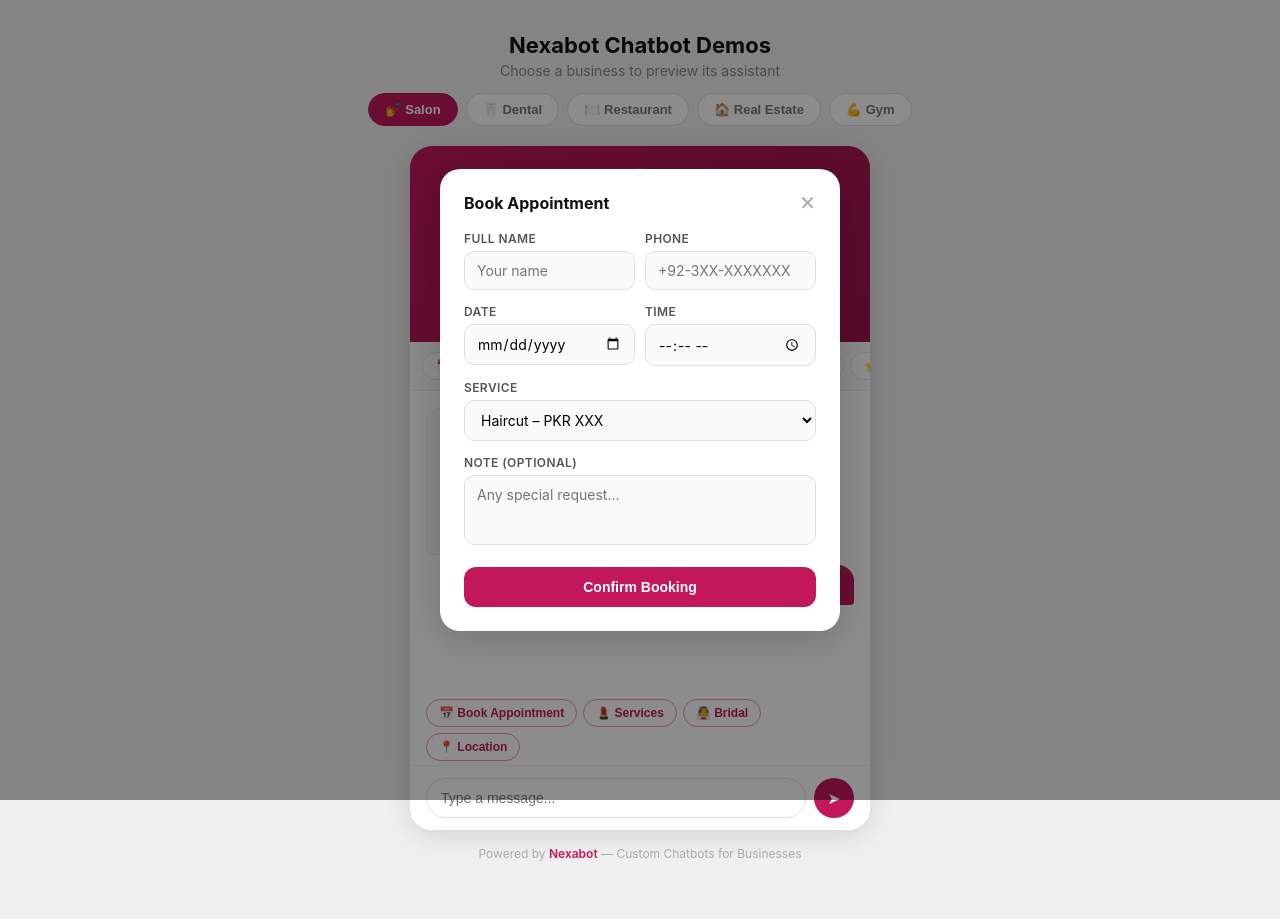
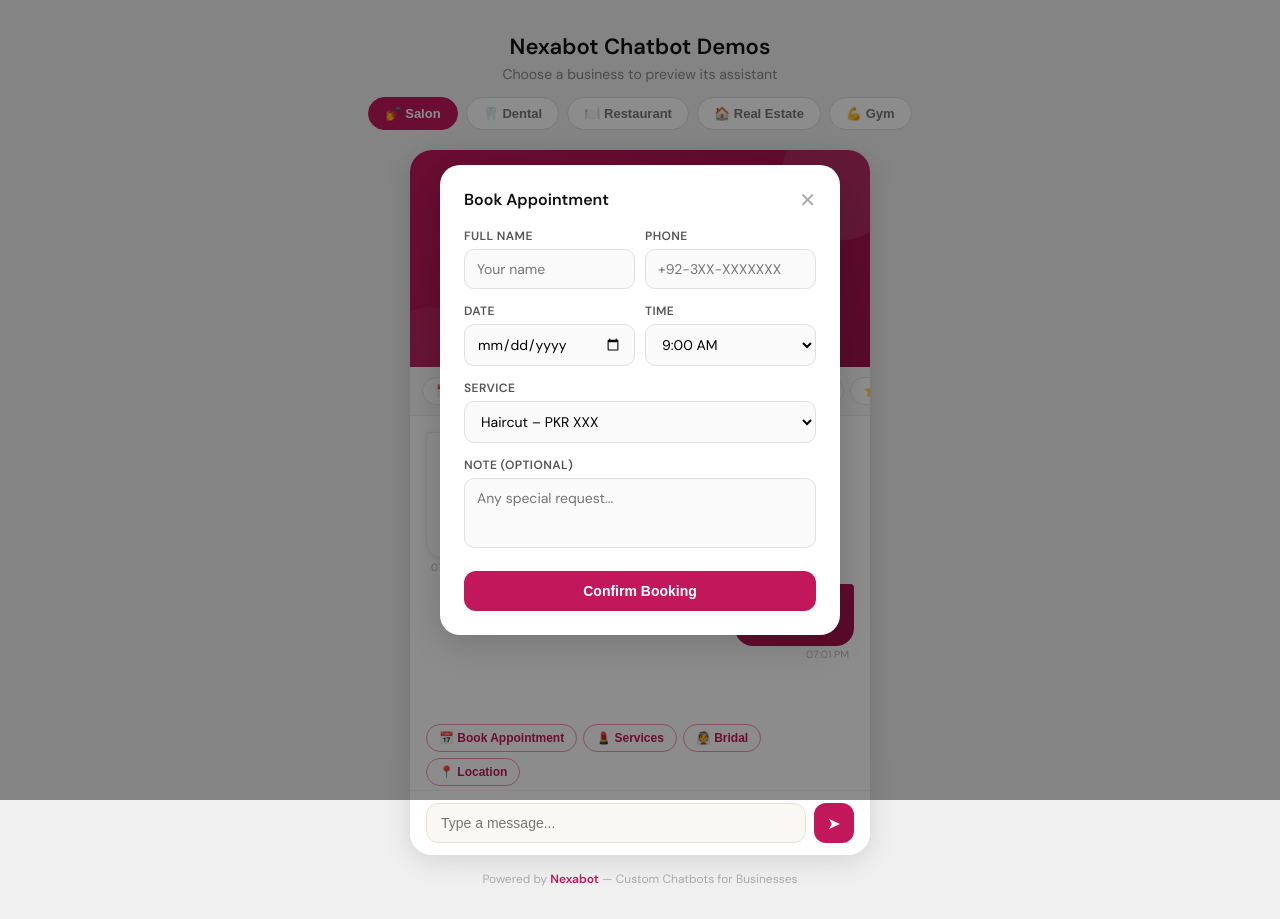
Before and after one commit to nexabot16/demo, a plain HTML site: page index.html in a window 1280 px wide. Both pictures are taken after a click on the button "📅 Book Appointment". Before the commit the page ends 893 px from the top, so only its background shows below. Drawn offline with nearby package versions, Linux system fonts and the light colour scheme.

Commit message:
Refactor index.html for styling and booking updates
Updated various styles and elements in the HTML file, including font changes, layout adjustments, and new features for booking confirmation.

```diff
--- a/index.html
+++ b/index.html
@@ -4,10 +4,12 @@
 <meta charset="UTF-8" />
 <meta name="viewport" content="width=device-width, initial-scale=1.0" />
 <title>Nexabot — Chatbot Demos</title>
+<link href="https://fonts.googleapis.com/css2?family=Cormorant+Garamond:wght@400;500;600;700&family=DM+Sans:wght@300;400;500;600&display=swap" rel="stylesheet" />
+<link href="https://fonts.googleapis.com/css2?family=Cormorant+Garamond:wght@400;500;600;700&family=DM+Sans:wght@300;400;500;600&display=swap" rel="stylesheet">
 <style>
   * { box-sizing: border-box; margin: 0; padding: 0; }
   body {
-    font-family: -apple-system, BlinkMacSystemFont, 'Segoe UI', sans-serif;
+    font-family: 'DM Sans', sans-serif;
     background: #f0f0f0;
     min-height: 100vh;
     display: flex;
@@ -40,15 +42,37 @@
     color: white;
     text-align: center;
     position: relative;
+    overflow: hidden;
   }
+  .profile::before {
+    content: '';
+    position: absolute; top: -30px; right: -30px;
+    width: 120px; height: 120px;
+    background: rgba(255,255,255,0.1);
+    border-radius: 50%;
+  }
+  .profile::after {
+    content: '';
+    position: absolute; bottom: -20px; left: -20px;
+    width: 80px; height: 80px;
+    background: rgba(255,255,255,0.06);
+    border-radius: 50%;
+  }
+  .profile > * { position: relative; z-index: 1; }
   .profile-icon {
-    width: 60px; height: 60px; border-radius: 50%;
+    width: 56px; height: 56px; border-radius: 16px;
     background: rgba(255,255,255,0.22);
     display: flex; align-items: center; justify-content: center;
-    font-size: 28px; margin: 0 auto 10px;
+    font-size: 26px; margin: 0 auto 10px;
   }
-  .profile-name { font-size: 19px; font-weight: 800; margin-bottom: 2px; }
-  .profile-tagline { font-size: 12.5px; opacity: .9; margin-bottom: 10px; }
+  .profile-name { font-family: 'Cormorant Garamond', serif; font-size: 21px; font-weight: 700; margin-bottom: 2px; letter-spacing: .3px; }
+  .profile-tagline { font-size: 11.5px; opacity: .85; margin-bottom: 8px; letter-spacing: .6px; text-transform: uppercase; }
+  .online-badge { display: flex; align-items: center; justify-content: center; gap: 5px; margin-bottom: 8px; }
+  .online-dot { width: 7px; height: 7px; background: #4ade80; border-radius: 50%; animation: pulse 2s infinite; }
+  @keyframes pulse { 0%,100% { opacity: 1; } 50% { opacity: .4; } }
+  .online-text { font-size: 11px; opacity: .9; }
+  .rating-row { font-size: 12px; opacity: .95; margin-bottom: 4px; }
+  .rating-row .stars { color: #ffd166; letter-spacing: 1px; }
   .profile-stats {
     display: flex; flex-wrap: wrap; justify-content: center; gap: 6px 10px;
     font-size: 11.5px; opacity: .95;
@@ -80,14 +104,20 @@
     padding: 16px; height: 300px; overflow-y: auto;
     display: flex; flex-direction: column; gap: 10px;
   }
+  .msg-wrap { display: flex; flex-direction: column; max-width: 82%; }
+  .msg-wrap.user-wrap { align-self: flex-end; align-items: flex-end; }
+  .msg-wrap.bot-wrap { align-self: flex-start; align-items: flex-start; }
   .msg {
     max-width: 82%; padding: 10px 14px; font-size: 13.5px; line-height: 1.55;
-    border-radius: 16px; white-space: pre-wrap; word-break: break-word;
+    white-space: pre-wrap; word-break: break-word; animation: fadeUp .25s ease;
   }
-  .msg.bot { background: #f7f7f8; border: 1px solid #eee; color: #111; align-self: flex-start; border-bottom-left-radius: 4px; }
-  .msg.user { color: white; align-self: flex-end; border-bottom-right-radius: 4px; }
-  .msg.typing { color: #aaa; font-style: italic; background: #f7f7f8; border: 1px solid #eee; align-self: flex-start; border-bottom-left-radius: 4px; }
+  @keyframes fadeUp { from { opacity: 0; transform: translateY(6px); } to { opacity: 1; transform: translateY(0); } }
+  .msg.bot { background: #fff; border: 1px solid #eee; box-shadow: 0 1px 6px rgba(0,0,0,0.06); color: #111; align-self: flex-start; border-radius: 4px 18px 18px 18px; }
+  .msg.user { color: white; align-self: flex-end; border-radius: 18px 4px 18px 18px; }
+  .msg.typing { color: #aaa; font-style: italic; background: #f7f7f8; border: 1px solid #eee; align-self: flex-start; border-radius: 4px 18px 18px 18px; }
   .msg b { font-weight: 700; }
+  .msg-time { font-size: 10.5px; color: #bbb; padding: 2px 5px 0; align-self: flex-start; }
+  .msg-time.user-time { align-self: flex-end; }
 
   .book-btn-msg { align-self: flex-start; margin-top: 2px; display: flex; gap: 6px; flex-wrap: wrap; }
   .book-btn-msg button, .book-btn-msg a {
@@ -102,14 +132,20 @@
     padding: 6px 12px; font-size: 12px; border: 1.5px solid; border-radius: 20px;
     background: white; cursor: pointer; transition: all .15s; font-weight: 600;
   }
+  .opts { display: flex; flex-wrap: wrap; gap: 6px; margin-top: 10px; }
+  .opt {
+    padding: 6px 13px; border-radius: 20px; border: 1.5px solid #ccc;
+    background: #fff; font-size: 12px; font-weight: 600; cursor: pointer; transition: all .15s;
+  }
 
-  .input-row { display: flex; gap: 8px; padding: 12px 16px; border-top: 1px solid #f0f0f0; background: white; }
+  .input-row { display: flex; gap: 8px; padding: 12px 16px; border-top: 1px solid #f0f0f0; background: #fff; }
   .input-row input {
     flex: 1; padding: 10px 14px; font-size: 14px;
-    border: 1.5px solid #e0e0e0; border-radius: 24px; outline: none; transition: border .2s;
+    border: 1.5px solid #e8e0d5; border-radius: 12px; outline: none; transition: border .2s;
+    background: #faf8f5;
   }
   .send-btn {
-    width: 40px; height: 40px; border-radius: 50%; color: white; border: none;
+    width: 40px; height: 40px; border-radius: 12px; color: white; border: none;
     cursor: pointer; font-size: 16px; display: flex; align-items: center; justify-content: center;
     flex-shrink: 0; transition: opacity .2s;
   }
@@ -170,7 +206,8 @@
     <div class="profile-icon" id="profileIcon">💅</div>
     <div class="profile-name" id="profileName">Glow & Co Salon</div>
     <div class="profile-tagline" id="profileTagline">Luxury Beauty • DHA Phase 6</div>
-    <div class="profile-stats" id="profileStats"></div>
+    <div class="online-badge"><div class="online-dot"></div><div class="online-text">AI Assistant · Available now</div></div>
+    <div class="rating-row" id="ratingRow"></div>
     <div class="profile-row2" id="profileRow2"></div>
   </div>
 
@@ -202,16 +239,16 @@
       </div>
       <div class="form-row">
         <div class="form-group"><label>Date</label><input type="date" id="fDate" /></div>
-        <div class="form-group"><label>Time</label><input type="time" id="fTime" /></div>
+        <div class="form-group"><label>Time</label><select id="fTime"></select></div>
       </div>
       <div class="form-group"><label>Service</label><select id="fService"></select></div>
       <div class="form-group"><label>Note (optional)</label><textarea id="fNote" placeholder="Any special request..."></textarea></div>
       <button class="submit-btn" id="submitBtn" onclick="submitForm()">Confirm Booking</button>
     </div>
     <div class="success-state" id="successState">
-      <div class="success-icon" id="successIcon">✅</div>
-      <h3>Booking Received!</h3>
-      <p id="successMsg">We've received your booking.</p>
+      <div class="success-icon" id="successIcon">📩</div>
+      <h3>One Last Step!</h3>
+      <p id="successMsg">Please confirm your booking on WhatsApp.</p>
       <div class="action-row">
         <a id="waLink" class="wa-btn" target="_blank">
           <svg width="18" height="18" viewBox="0 0 24 24" fill="white"><path d="M17.472 14.382c-.297-.149-1.758-.867-2.03-.967-.273-.099-.471-.148-.67.15-.197.297-.767.966-.94 1.164-.173.199-.347.223-.644.075-.297-.15-1.255-.463-2.39-1.475-.883-.788-1.48-1.761-1.653-2.059-.173-.297-.018-.458.13-.606.134-.133.298-.347.446-.52.149-.174.198-.298.298-.497.099-.198.05-.371-.025-.52-.075-.149-.669-1.612-.916-2.207-.242-.579-.487-.5-.669-.51-.173-.008-.371-.01-.57-.01-.198 0-.52.074-.792.372-.272.297-1.04 1.016-1.04 2.479 0 1.462 1.065 2.875 1.213 3.074.149.198 2.096 3.2 5.077 4.487.709.306 1.262.489 1.694.625.712.227 1.36.195 1.871.118.571-.085 1.758-.719 2.006-1.413.248-.694.248-1.289.173-1.413-.074-.124-.272-.198-.57-.347m-5.421 7.403h-.004a9.87 9.87 0 01-5.031-1.378l-.361-.214-3.741.982.998-3.648-.235-.374a9.86 9.86 0 01-1.51-5.26c.001-5.45 4.436-9.884 9.888-9.884 2.64 0 5.122 1.03 6.988 2.898a9.825 9.825 0 012.893 6.994c-.003 5.45-4.437 9.884-9.885 9.884m8.413-18.297A11.815 11.815 0 0012.05 0C5.495 0 .16 5.335.157 11.892c0 2.096.547 4.142 1.588 5.945L.057 24l6.305-1.654a11.882 11.882 0 005.683 1.448h.005c6.554 0 11.89-5.335 11.893-11.893a11.821 11.821 0 00-3.48-8.413z"/></svg>
@@ -355,6 +392,7 @@ const bookBtnLabels = { salon:'Book Appointment', dental:'Book Appointment', res
 const modalTitles   = { salon:'Book Appointment', dental:'Book Appointment', restaurant:'Reserve a Table', realestate:'Schedule a Site Visit', gym:'Book Free Trial' };
 
 let currentInd = 'salon';
+let chatLang = null;
 let isTyping = false;
 let conversationHistory = [];
 let bookingShown = false;
@@ -375,8 +413,8 @@ function applyTheme(ind) {
   document.getElementById('successIcon').style.background = t.light;
   document.getElementById('footerLink').style.color = t.primary;
   const inp = document.getElementById('userInput');
-  inp.onfocus = () => inp.style.borderColor = t.primary;
-  inp.onblur  = () => inp.style.borderColor = '#e0e0e0';
+  inp.onfocus = () => { inp.style.borderColor = t.primary; inp.style.background = '#fff'; };
+  inp.onblur  = () => { inp.style.borderColor = '#e8e0d5'; inp.style.background = '#faf8f5'; };
   document.querySelectorAll('.picker-tab').forEach(b => {
     b.classList.remove('active');
     b.style.background = 'white'; b.style.color = '#777'; b.style.borderColor = '#ddd';
@@ -395,8 +433,8 @@ function loadChat() {
   document.getElementById('profileIcon').textContent = d.icon;
   document.getElementById('profileName').textContent = d.name;
   document.getElementById('profileTagline').textContent = d.tagline;
-  document.getElementById('profileStats').innerHTML =
-    `<span>⭐ ${d.rating} · ${d.reviews} reviews</span><span>📍 ${d.area}</span>`;
+  document.getElementById('ratingRow').innerHTML =
+    `<span class="stars">★★★★★</span> ${d.rating} · ${d.reviews} reviews · ${d.area}`;
   document.getElementById('profileRow2').innerHTML =
     `<span class="status-badge">🕐 ${d.status}</span><a href="tel:${d.phone.replace(/-/g,'')}">📞 ${d.phone}</a><span>${d.serviceCount}</span>`;
   document.getElementById('navTabs').innerHTML = d.navTabs.map(t =>
@@ -407,9 +445,27 @@ function loadChat() {
   document.getElementById('userInput').value = '';
   conversationHistory = [];
   bookingShown = false;
+  chatLang = null;
   applyTheme(currentInd);
   loadQuick();
-  addMsg(d.welcome, 'bot');
+  showLangGate();
+}
+
+function showLangGate() {
+  const t = themes[currentInd];
+  const html = `Please select your preferred language to continue.<br>برائے مہربانی اپنی زبان کا انتخاب کریں:` +
+    `<div class="opts">` +
+    `<div class="opt" style="border-color:${t.primary};color:${t.primary}" onmouseover="this.style.background='${t.primary}';this.style.color='#fff'" onmouseout="this.style.background='#fff';this.style.color='${t.primary}'" onclick="selectLang('ur')">🇵🇰 اردو</div>` +
+    `<div class="opt" style="border-color:${t.primary};color:${t.primary}" onmouseover="this.style.background='${t.primary}';this.style.color='#fff'" onmouseout="this.style.background='#fff';this.style.color='${t.primary}'" onclick="selectLang('en')">🇬🇧 English</div>` +
+    `</div>`;
+  addMsg(html, 'bot');
+}
+
+function selectLang(l) {
+  chatLang = l;
+  addMsg(l === 'ur' ? '🇵🇰 اردو' : '🇬🇧 English', 'user');
+  const d = industries[currentInd];
+  setTimeout(() => addMsg(d.welcome + optsHTML(d.quick), 'bot'), 400);
 }
 
 function loadQuick() {
@@ -423,17 +479,45 @@ function loadQuick() {
   ).join('');
 }
 
+function optsHTML(labels) {
+  const t = themes[currentInd];
+  return '<div class="opts">' + labels.map(q =>
+    `<div class="opt" style="border-color:${t.primary};color:${t.primary}" onmouseover="this.style.background='${t.primary}';this.style.color='#fff'" onmouseout="this.style.background='#fff';this.style.color='${t.primary}'" onclick="quickSend('${q.replace(/'/g, "\\'")}')">${q}</div>`
+  ).join('') + '</div>';
+}
+
+function backToMenu() {
+  const d = industries[currentInd];
+  addMsg(d.welcome + optsHTML(d.quick), 'bot');
+}
+
 function formatText(text) {
   return text.replace(/\*\*(.*?)\*\*/g, '<b>$1</b>');
 }
 
+function timeNow() {
+  return new Date().toLocaleTimeString('en-US', { hour: '2-digit', minute: '2-digit' });
+}
+
 function addMsg(text, type) {
   const msgs = document.getElementById('msgs');
+  const wrap = document.createElement('div');
+  wrap.className = 'msg-wrap ' + (type === 'user' ? 'user-wrap' : 'bot-wrap');
+
   const div = document.createElement('div');
   div.className = 'msg ' + type;
   div.innerHTML = formatText(text);
-  if (type === 'user') div.style.background = themes[currentInd].primary;
-  msgs.appendChild(div);
+  if (type === 'user') div.style.background = `linear-gradient(135deg, ${themes[currentInd].primary}, ${themes[currentInd].dark})`;
+  wrap.appendChild(div);
+
+  if (type !== 'typing') {
+    const time = document.createElement('div');
+    time.className = 'msg-time' + (type === 'user' ? ' user-time' : '');
+    time.textContent = timeNow();
+    wrap.appendChild(time);
+  }
+
+  msgs.appendChild(wrap);
   msgs.scrollTop = msgs.scrollHeight;
   return div;
 }
@@ -478,6 +562,11 @@ function isBookingTrigger(text) {
 
 function quickSend(text) {
   const clean = text.replace(/^[^\w]*\s*/u, '').trim() || text;
+  if (clean.toLowerCase() === 'main menu') {
+    addMsg(text, 'user');
+    backToMenu();
+    return;
+  }
   if (isBookingTrigger(text)) {
     addMsg(clean, 'user');
     conversationHistory.push({ role: 'user', content: clean });
@@ -526,7 +615,7 @@ function getBotReply(d, text) {
   if (d.extraReplies) {
     for (const item of d.extraReplies) {
       if (item.kw.some(k => lower.includes(k))) {
-        return ur ? item.ur : item.en;
+        return (ur ? item.ur : item.en) + optsHTML(['📅 Book Appointment', '🔙 Main Menu']);
       }
     }
   }
@@ -534,42 +623,42 @@ function getBotReply(d, text) {
   const bookingKw = ['book','appoint','reserv','schedul','visit','trial','site visit','free trial','milna','aana','aana hai','karwana'];
   if (bookingKw.some(k => lower.includes(k))) {
     addBookBtn();
-    return ur
+    return (ur
       ? `Zaroor! Neeche diye gaye buttons se booking fill karein, direct call karein, ya WhatsApp par baat karein. 📅`
-      : `Sure! Fill in the booking form below, call us directly, or message us on WhatsApp. 📅`;
+      : `Sure! Fill in the booking form below, call us directly, or message us on WhatsApp. 📅`) + optsHTML(['🔙 Main Menu']);
   }
 
   const servicesKw = ['service','price','rate','fee','menu','plan','package','treatment','listing','cost','kitna','kitne','rates'];
   if (servicesKw.some(k => lower.includes(k))) {
-    return ur
+    return (ur
       ? `Yeh hain hamari ${d.servicesLabel}:\n${servicesList}\n\nBooking karna chahte hain? 😊`
-      : `Here's our ${d.servicesLabel}:\n${servicesList}\n\nWould you like to book? 😊`;
+      : `Here's our ${d.servicesLabel}:\n${servicesList}\n\nWould you like to book? 😊`) + optsHTML(['📅 Book Appointment', '🔙 Main Menu']);
   }
 
   const timingKw = ['timing','time','hour','open','close','band','khulta','khulti','waqt','samay'];
   if (timingKw.some(k => lower.includes(k))) {
-    return ur
+    return (ur
       ? `Hamara timing: ${d.timings}.\nAbhi: ${d.status} 🕐`
-      : `Our timings: ${d.timings}.\nCurrently: ${d.status} 🕐`;
+      : `Our timings: ${d.timings}.\nCurrently: ${d.status} 🕐`) + optsHTML(['📅 Book Appointment', '📍 Location', '🔙 Main Menu']);
   }
 
   const locationKw = ['locat','address','kahan','kidhar','map','area','where'];
   if (locationKw.some(k => lower.includes(k))) {
-    return ur
+    return (ur
       ? `Hum yahan located hain: 📍 ${d.location}.\nContact: ${d.phone}`
-      : `We're located at 📍 ${d.location}.\nContact: ${d.phone}`;
+      : `We're located at 📍 ${d.location}.\nContact: ${d.phone}`) + optsHTML(['📅 Book Appointment', '🔙 Main Menu']);
   }
 
   const reviewKw = ['review','rating','star'];
   if (reviewKw.some(k => lower.includes(k))) {
-    return ur
+    return (ur
       ? `Humari rating ⭐ ${d.rating}/5 hai (${d.reviews} reviews ke sath). Shukriya aapke trust ke liye! 🙏`
-      : `We're rated ⭐ ${d.rating}/5 based on ${d.reviews} reviews. Thanks for your trust! 🙏`;
+      : `We're rated ⭐ ${d.rating}/5 based on ${d.reviews} reviews. Thanks for your trust! 🙏`) + optsHTML(['📅 Book Appointment', '🔙 Main Menu']);
   }
 
-  return ur
+  return (ur
     ? `Shukriya aapke sawal ke liye! Aap "${d.servicesLabel}", "Timings", ya "Location" ke baare mein pooch sakte hain. Ya seedha humein WhatsApp ya call karein: ${d.phone} 😊`
-    : `Thanks for reaching out! Feel free to ask about our "${d.servicesLabel}", "Timings", or "Location" — or message/call us directly: ${d.phone} 😊`;
+    : `Thanks for reaching out! Feel free to ask about our "${d.servicesLabel}", "Timings", or "Location" — or message/call us directly: ${d.phone} 😊`) + optsHTML(d.quick);
 }
 
 async function sendUserMsg(text) {
@@ -583,7 +672,7 @@ async function sendUserMsg(text) {
   await new Promise(r => setTimeout(r, 600 + Math.random() * 500));
 
   const reply = getBotReply(d, text);
-  document.getElementById('typing-indicator')?.remove();
+  document.getElementById('typing-indicator')?.closest('.msg-wrap')?.remove();
   addMsg(reply, 'bot');
 
   isTyping = false;
@@ -644,10 +733,10 @@ function submitForm() {
 
   document.getElementById('waLink').href = `https://wa.me/${d.waNumber}?text=${encodeURIComponent(waMsg)}`;
   document.getElementById('callLink').href = `tel:${d.phone.replace(/-/g,'')}`;
-  document.getElementById('successMsg').textContent = `Booking received for ${name} on ${formattedDate} at ${time}. Tap below to confirm on WhatsApp or call us directly.`;
+  document.getElementById('successMsg').textContent = `Details noted for ${name} on ${formattedDate} at ${time}. Tap below to confirm on WhatsApp or call us directly — your slot isn't final until confirmed.`;
   document.getElementById('formState').style.display = 'none';
   document.getElementById('successState').style.display = 'block';
-  addMsg(`✅ Booking submitted! ${name} — ${formattedDate} at ${time}\nService: ${service}`, 'bot');
+  addMsg(`📩 Almost done! ${name} — ${formattedDate} at ${time}\nService: ${service}\nPlease confirm on WhatsApp to finalize your booking.`, 'bot');
 }
 
 buildPicker();
```
